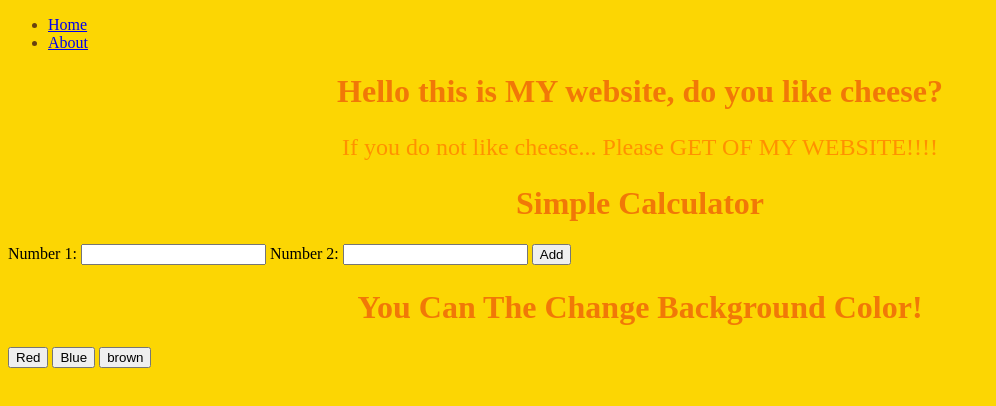
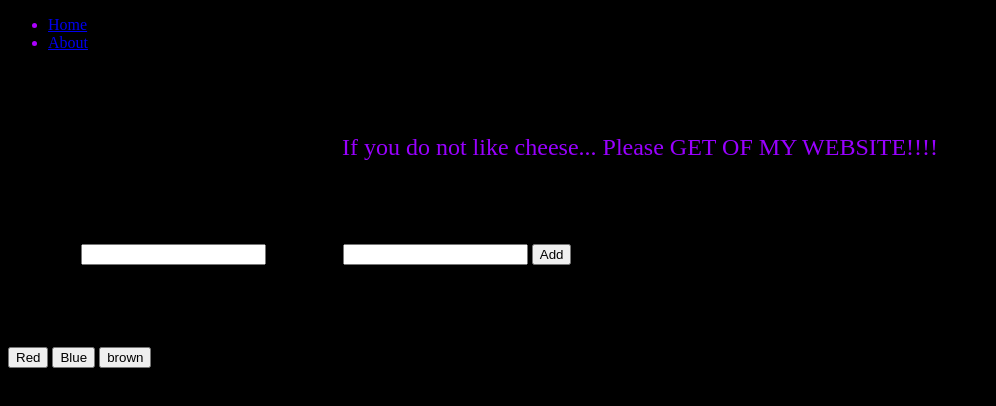
Before and after one commit to emperortheo12/emperortheo.github.io, a plain HTML site: page index.html in a window 1280 px wide. Shown: the whole page, without its empty margins (0-996 px from the left). Drawn offline with Linux system fonts and the light colour scheme.

Commit message:
Change backround and text couler

```diff
--- a/css/index.css
+++ b/css/index.css
@@ -1,21 +1,21 @@
 h1 {
     text-align: center;
-    color: rgb(241, 120, 7);
+    color: rgb(0, 0, 0);
 }
 html {
-    background-color: rgb(252, 214, 3);
+    background-color: rgb(0, 0, 0);
 }
 img.logo {
     max-width: 100%;
 }
 ul {
-color: rgb(104, 65, 15);
+color: rgb(174, 0, 255);
 
 
 }
 P{
     text-align: center;
     font-size: x-large;
-    color:rgb(255, 145, 0);
+    color:rgb(153, 0, 255);
     border-bottom: 1px;
 }
```
